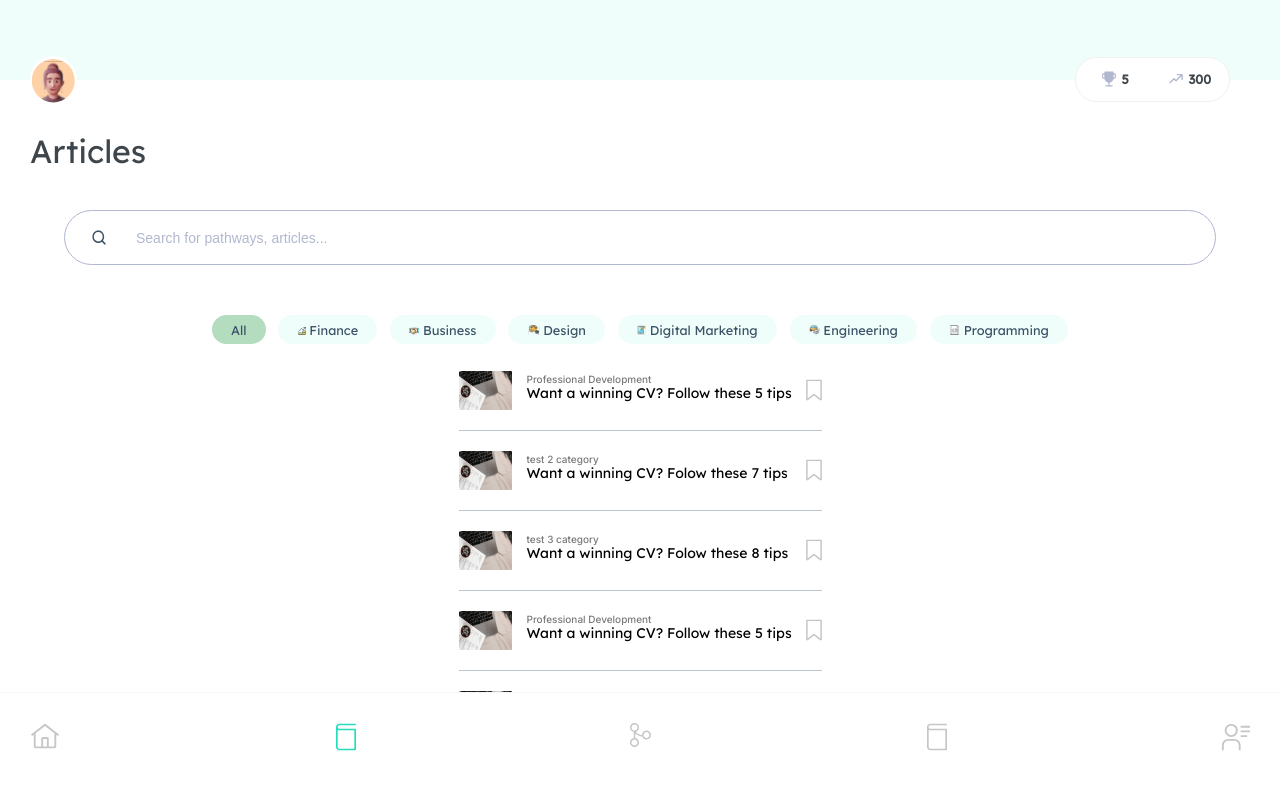
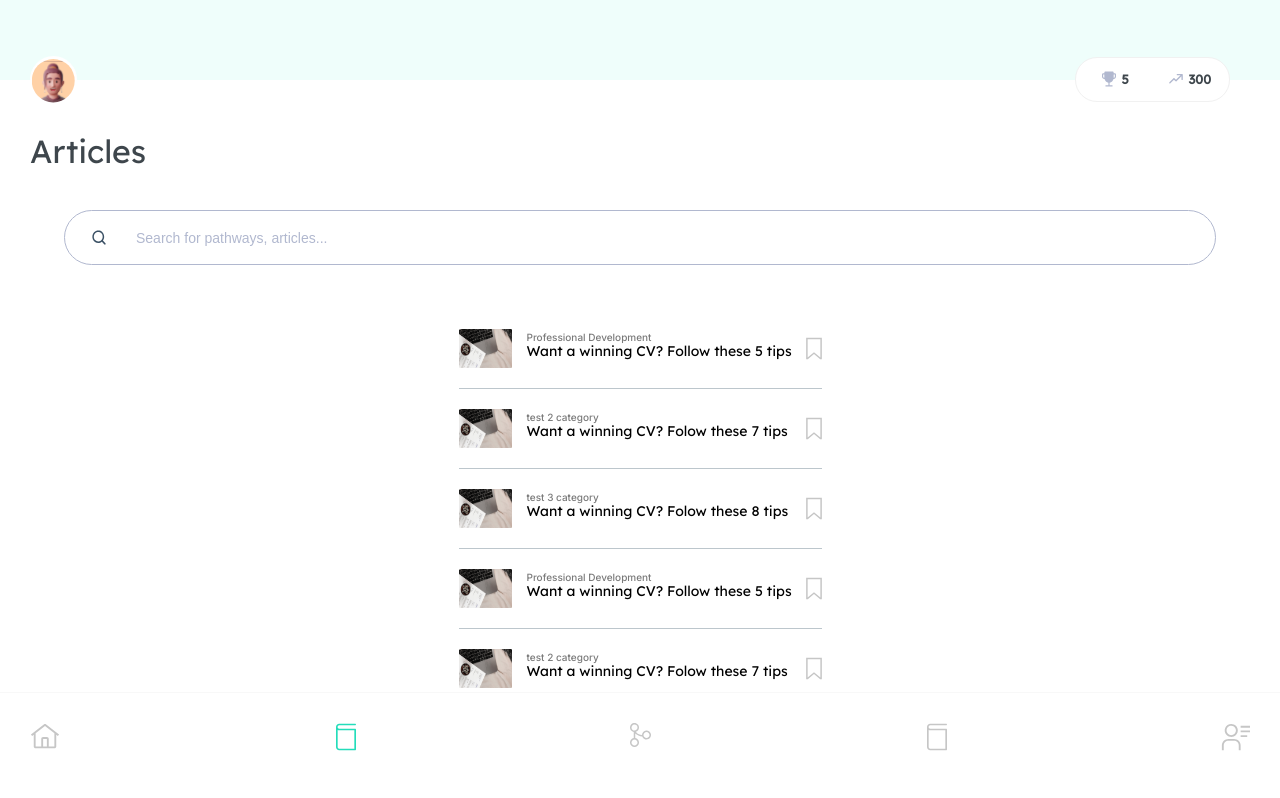
Before and after one commit to ecf123/ecf-fe-prototype, a React (Create React App) app: page /articles in a window 1280 px wide. Shown: the top 798 px of the page. Built offline with nearby package versions, Linux system fonts and the light colour scheme; no server answers.

Commit message:
refactored filter tag

```diff
--- a/src/components/FilterTag/FilterTag.jsx
+++ b/src/components/FilterTag/FilterTag.jsx
@@ -17,44 +17,16 @@ const filtersArray = [
 ];
 
 const FilterTag = ({ filterArray }) => {
-  const [activeArray, setActiveArray] = useState([
-    true,
-    false,
-    false,
-    false,
-    false,
-    false,
-    false,
-  ]);
+
+  const [selected, setSelected] = useState("all");
 
   const handleSelected = (event) => {
-    setActiveArray([false, false, false, false, false, false, false]);
-    switch (event.target.id) {
-      case "all":
-        setActiveArray([true, false, false, false, false, false, false]);
-        break;
-      case "finance":
-        setActiveArray([false, true, false, false, false, false, false]);
-        break;
-      case "business":
-        setActiveArray([false, false, true, false, false, false, false]);
-        break;
-      case "design":
-        setActiveArray([false, false, false, true, false, false, false]);
-        break;
-      case "digital marketing":
-        setActiveArray([false, false, false, false, true, false, false]);
-        break;
-      case "engineering":
-        setActiveArray([false, false, false, false, false, true, false]);
-        break;
-      case "programming":
-        setActiveArray([false, false, false, false, false, false, true]);
-        break;
-      default:
-        setActiveArray([true, false, false, false, false, false, false]);
-        break;
-    }
+    if (event.target.id === "all") {
+      setSelected("all")
+    } else {
+      setSelected(
+        filtersArray.find((pathway) => pathway.id === event.target.id).id)
+      };
   };
 
   const filterTagJsx = filtersArray.map((filter, index) => {
@@ -64,7 +36,7 @@ const FilterTag = ({ filterArray }) => {
         data-testid="filtertag-item"
         key={index + 1}
         className={
-          activeArray[index + 1]
+          (selected == filter.id)
             ? "filter-tag__item filter-tag__active"
             : "filter-tag__item"
         }
@@ -84,12 +56,13 @@ const FilterTag = ({ filterArray }) => {
         id="all"
         data-testid="filtertag-item"
         className={
-          activeArray[0]
+          (selected == "all")
             ? "filter-tag__item filter-tag__active"
             : "filter-tag__item"
         }
         onClick={(event) => {
           handleSelected(event);
+          filterArray(event);
         }}
       >
         All
--- a/src/containers/Articles/Articles.jsx
+++ b/src/containers/Articles/Articles.jsx
@@ -19,7 +19,7 @@ const Articles = ({ articleInfo, userProfile }) => {
       <h1 className='articles__title'>Articles</h1>
       <div className="articles__content">
         <SearchBar handleChange={setSearchCriteria} />
-        <FilterTag />
+        {/* <FilterTag filterArray={}/> */}
         <ArticleCardList articleInfo={articleInfo} />
         <Navigation />
       </div>
--- a/src/containers/PathwaysMenu/PathwaysMenu.jsx
+++ b/src/containers/PathwaysMenu/PathwaysMenu.jsx
@@ -18,9 +18,9 @@ const PathwaysMenu = () => {
 
   const getFilteredCards = (newFilter) => {
     console.log(newFilter);
-    if (newFilter != "all") {
+    if (newFilter !== "all") {
       setFilteredCardData(
-        cardData.filter((card) => card.category.toLowerCase() == newFilter)
+        cardData.filter((card) => card.category.toLowerCase() === newFilter)
       );
     } else {
       setFilteredCardData(cardData);
```
